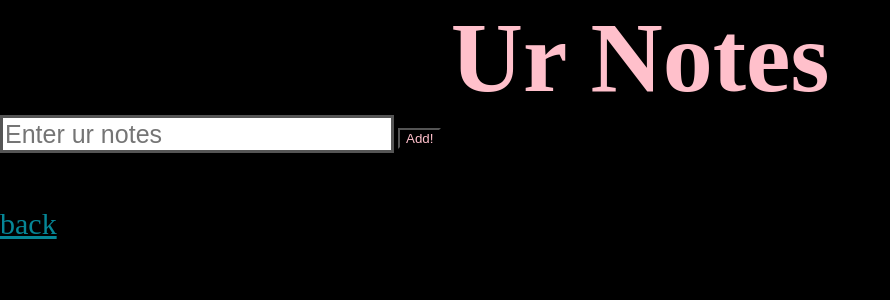
After one commit to Shvejan/first, a Flask app: page /session in a window 1280 px wide. The commit adds this page. Shown: the top 300 px of the page, without its empty margins (0-890 px from the left). Run offline with Flask 2, Linux system fonts and the light colour scheme.

Commit message:
sessions done

```diff
--- a/app.py
+++ b/app.py
@@ -1,8 +1,14 @@
 import datetime
 import random
-from flask import Flask,render_template,request
+from flask import Flask,render_template,request,session
+from flask_session import Session
+
 
 app = Flask(__name__)
+app.config["SESSION_PERMANENT"] = False
+app.config["SESSION_TYPE"] = "filesystem"
+Session(app)
+
 
 @app.route("/")
 def home():
@@ -29,10 +35,28 @@ def link():
 def game():
     return render_template("game.html" )
 
-@app.route("/res" , methods = ["POST"])
+@app.route("/res" , methods = ["POST" , "GET"])
 def res():
-    n = request.form.get("guess")
-    x = random.randint(0,1)
 
-    n=int(n)
-    return render_template("res.html", n=n ,x=x)
+    if request.method == "GET":
+        return "Please Submit The form"
+    else:
+        n = request.form.get("guess")
+        x = random.randint(0,1)
+        n=int(n)
+        return render_template("res.html", n=n ,x=x)
+
+
+@app.route("/session", methods=["GET", "POST"])
+def ses():
+    if session.get("notes") == None:
+        session["notes"] = []
+    if request.method == "POST":
+        session["notes"] = []
+
+
+    if request.method == "POST":
+        note = request.form.get("n")
+        session["notes"].append(note)
+
+    return render_template("ses.html", notes=session["notes"])
--- a/templates/chk.html
+++ b/templates/chk.html
@@ -5,7 +5,4 @@
     {% else %}
       <h1>NOPE</h1>
     {% endif %}
-
-
-    <a href="{{ url_for('home') }}">go bak</a>
   {% endblock %}
--- a/templates/home.html
+++ b/templates/home.html
@@ -10,5 +10,6 @@
   <li><a href="{{ url_for('game') }}">game page</a></li>
   <li><a href="{{ url_for('chk') }}">chk</a></li>
   <li><a href="{{ url_for("link") }}">link layout</a></li>
+  <li><a href="{{ url_for("ses") }}">Sessions</a></li>
 </ul>
 {% endblock %}
--- a/templates/layout.html
+++ b/templates/layout.html
@@ -3,6 +3,11 @@
   <head>
     <title>my web</title>
     <style>
+    a
+    {
+      color: rgb(6, 134, 150);
+      font-size: 30px;
+    }
       h1
       {
         color: pink;
@@ -32,7 +37,7 @@
       }
       li
       {
-        color: black;
+        color: white;
         font-size: 30px;
       }
       input
@@ -45,6 +50,7 @@
           font-size: 25px;
 
       }
+      li
     </style>
   </head>
   <body>
@@ -52,6 +58,7 @@
     <p>
       {% block par %}{% endblock %}
     </p>
-
+    <br><br><br>
+    <a href="{{url_for("home")}}">back</a>
   </body>
 </html>
--- /dev/null
+++ b/templates/ses.html
@@ -0,0 +1,16 @@
+{% extends "layout.html" %}
+{% block head %}
+<h1>Ur Notes</h1>
+{% endblock %}
+{% block par %}
+{% for note in notes %}
+  <ul>
+    <li>{{ note }}</li>
+  </ul>
+{% endfor %}
+<form action="{{ url_for("ses") }}" method="post">
+  <input type="text" name="n" placeholder="Enter ur notes">
+  <button type="submit" name="button">Add!</button>
+</form>
+
+{% endblock %}
```
Also changed, not shown: 4 other files.
